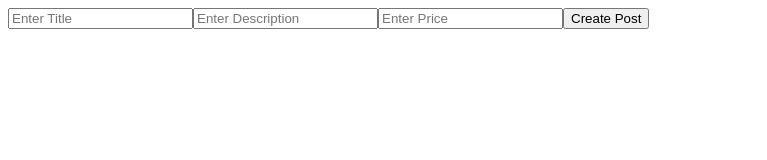
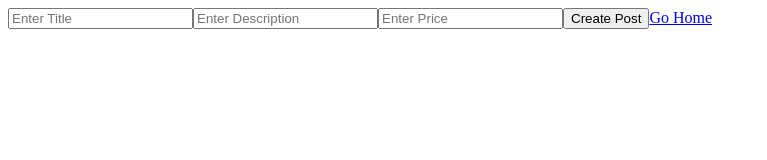
Before and after one commit to JacobCunico/my-strangers-things, a React (Create React App) app: page /create-post in a window 1280 px wide. Shown: the top 160 px of the page, without its empty margins (0-767 px from the left). Built offline with nearby package versions, Linux system fonts and the light colour scheme; no server answers.

Commit message:
refreash posts and create posts working

```diff
--- a/src/ajax-requests/index.js
+++ b/src/ajax-requests/index.js
@@ -57,3 +57,24 @@ export const fetchPosts = async () => {
     console.error(err);
   }
 }
+
+export const makePost = async (post, token) => {
+
+  try {
+    const response = await fetch(`${BASE_URL}/posts`, {
+      method: "POST",
+      headers: {
+        'Content-Type': 'application/json',
+        'Authorization': `Bearer ${token}`
+      },
+      body: JSON.stringify({
+        post
+      })
+    });
+    const result = await response.json();
+    console.log(result);
+    return result
+  } catch (err) {
+    console.error(err);
+  }
+}
--- a/src/componenets/App.js
+++ b/src/componenets/App.js
@@ -34,7 +34,7 @@ function App() {
         <div>
             <Routes>
                 <Route
-                    path='/posts'
+                    path='/'
                     element={<Posts posts={posts} />}
                 />
                   <Route
@@ -47,7 +47,7 @@ function App() {
                 />
                 <Route
                     path='/create-post'
-                    element={<CreatePost />}
+                    element={<CreatePost token={token} getPosts={getPosts}/>}
                 />
             </Routes>
         </div>
--- a/src/componenets/CreatePost.js
+++ b/src/componenets/CreatePost.js
@@ -1,12 +1,25 @@
 import React, { useState } from "react";
+import { makePost } from "../ajax-requests";
+import { Link } from 'react-router-dom';
 
-function CreatePost() {
+    function CreatePost({ token, getPosts }) {
     const [title, setTitle] = useState('');
     const [description, setDescription] = useState('');
     const [price, setPrice] = useState('');
 
+    async function handleSubmit(event) {
+        event.preventDefault();
+        const post = {title, description, price};
+
+        const results = await makePost(post, token)
+
+        if (results.succcess) {
+            getPosts();
+        }
+    }
+
     return (
-        <form>
+        <form onSubmit={handleSubmit}>
             <input
                 type='text'
                 placeholder='Enter Title'
@@ -26,6 +39,7 @@ function CreatePost() {
                 onChange={(event) => {setPrice(event.target.value)}}
             />
             <button type='submit'>Create Post</button>
+            <Link to='/'>Go Home</Link>
         </form>
     )
 }
```
